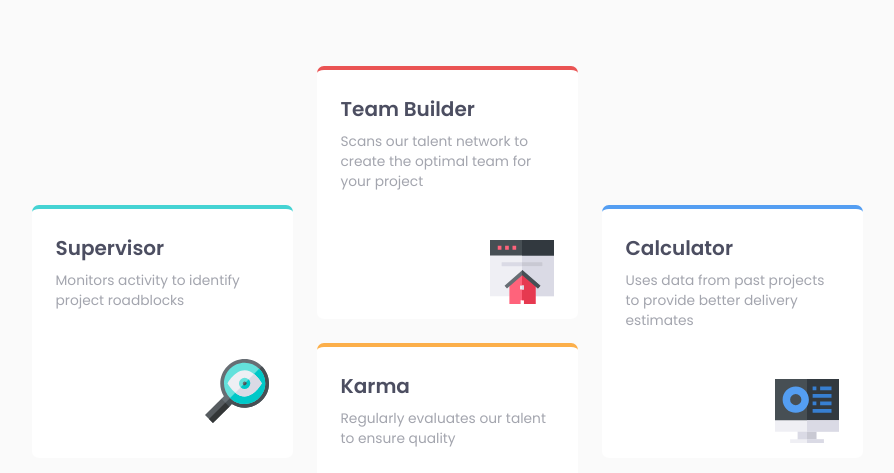
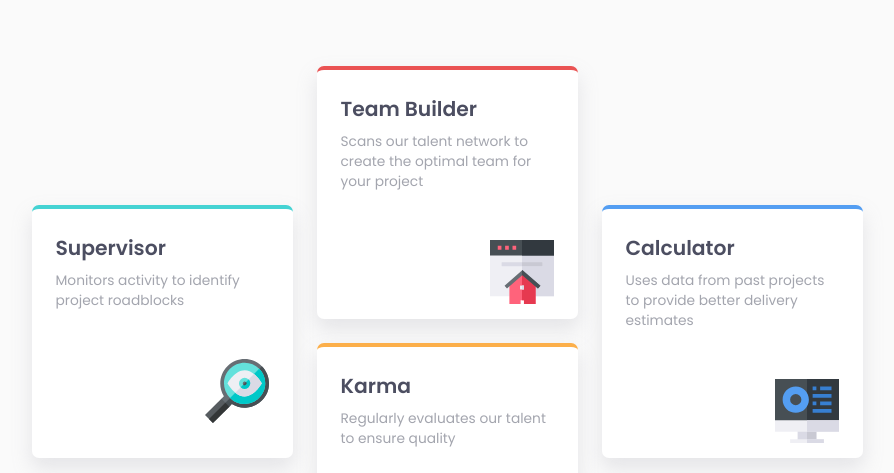
Before and after one commit to husamrayan/four-card-feature-section, a plain HTML site: page index.html in a window 1280 px wide. Shown: the part 327-800 px from the top of the page, without its empty margins (193-1087 px from the left). Drawn offline with Linux system fonts and the light colour scheme.

Commit message:
update styles css file

```diff
--- a/css/styles.css
+++ b/css/styles.css
@@ -6,6 +6,7 @@
   --color-neutral-1: hsl(234, 12%, 34%);
   --color-neutral-2: hsl(229, 6%, 66%);
   --color-neutral-3: hsl(0, 0%, 98%);
+  --color-neutral-shadow: hsl(229, 6%, 66%, 0.25);
   --font-weight-light: 200;
   --font-weight-normal: 400;
   --font-weight-bold: 700;
@@ -29,10 +30,6 @@ body {
 
 h1, h2, h3 {
   margin: 0;
-}
-
-h3 {
-  font-size: 1.25rem;
 }
 
 p {
@@ -82,6 +79,12 @@ p {
   display: flex;
   flex-flow: column;
   border-radius: 7px;
+  -webkit-box-shadow: 0px 10px 20px var(--color-neutral-shadow);
+  box-shadow: 0px 10px 20px var(--color-neutral-shadow);
+}
+
+.card-title {
+  font-size: 1.27rem;
 }
 
 .supervisor {
```
